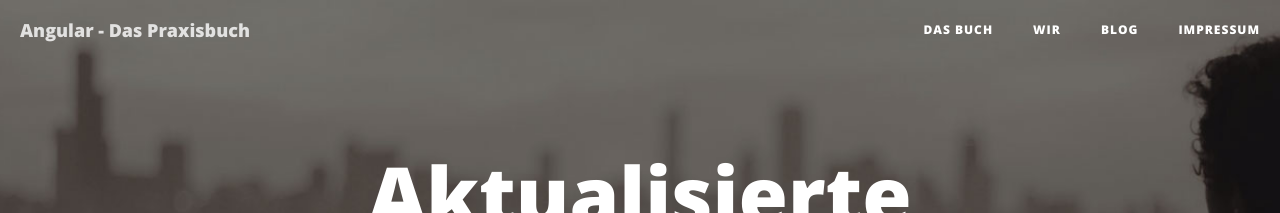
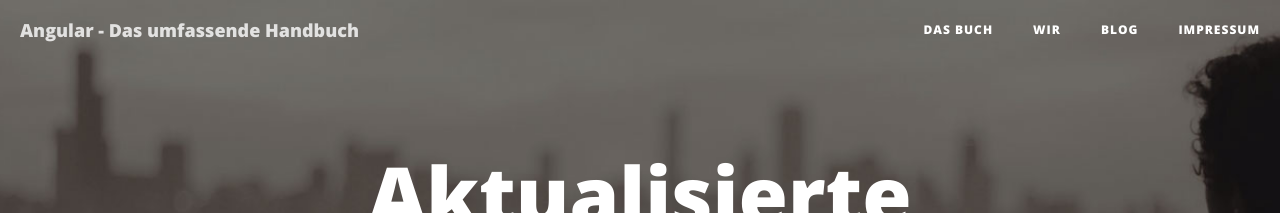
Before and after one commit to angular-buch-de/angular-buch-de.github.io, a Jekyll site: the page built from ng4.html, in a window 1280 px wide. Shown: the top 213 px of the page. Built offline with Jekyll 4.4.1, drawn with Linux system fonts in a browser that asks for light colours; nearby versions of some CDN libraries; comment, search, counter and statistics services are not loaded.

Commit message:
Fixed title

```diff
--- a/_includes/nav.html
+++ b/_includes/nav.html
@@ -10,7 +10,7 @@
                 <span class="icon-bar"></span>
             </button>
 
-            <a class="navbar-brand" href="{{ site.baseurl }}/">Angular - Das Praxisbuch</a>
+            <a class="navbar-brand" href="{{ site.baseurl }}/">Angular - Das umfassende Handbuch</a>
         </div>
 
         <!-- Collect the nav links, forms, and other content for toggling -->
```
